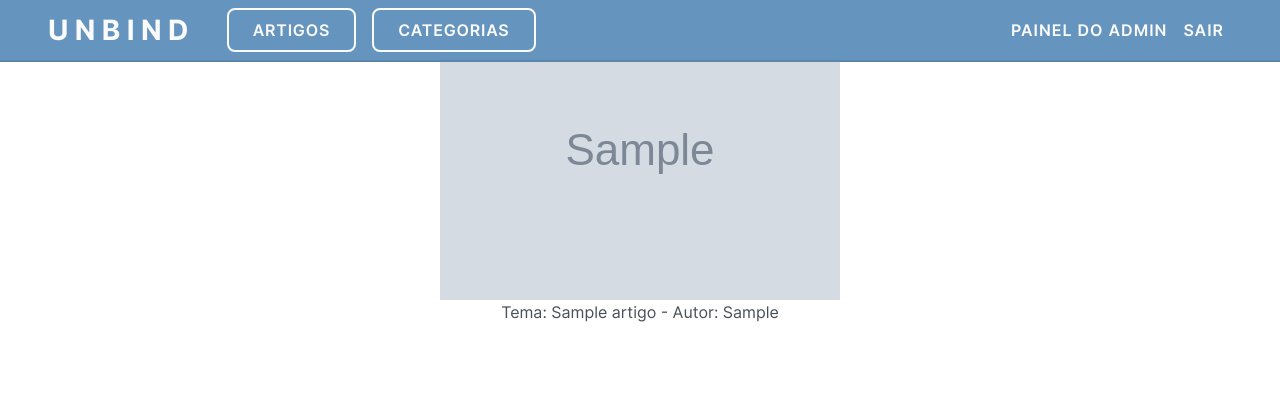
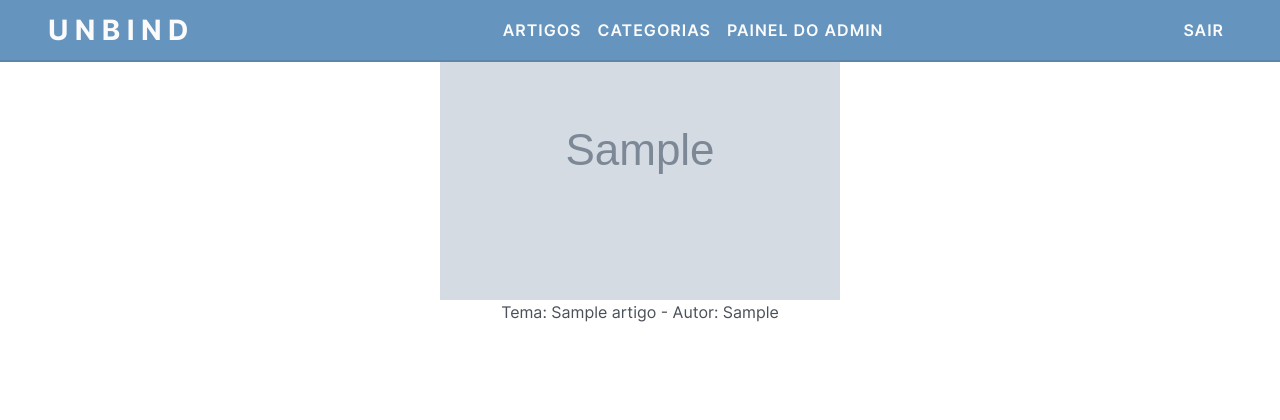
Before and after one commit to ads-unbind/unbind, a Django app: page /artigo/1 in a window 1280 px wide. Shown: the top 420 px of the page. Run offline with Django 3.2, Linux system fonts and the light colour scheme; a user stored in the database is signed in; tables that the repository leaves empty hold one stand-in row (values such as "Sample post"); grey boxes marked "Sample" are stand-in pictures; some libraries are stand-ins or nearby versions.

Commit message:
Corrige posição topicos artigo e categorias

```diff
--- a/src/templates/base.html
+++ b/src/templates/base.html
@@ -15,10 +15,6 @@
     {% block navbar %}
     <nav class="navbar navbar-expand-md fixed-top text-uppercase">
         <a class="navbar-brand unbind-brand text-light" href="{% url 'index' %}">UNBIND</a>
-        <div class="navbar-collapse order-1 order-md-0 dual-collapse2">
-            <a class="btn btn-outline-white pull-left ml-lg-3" href="{% url 'artigo:listar_artigos' %}">Artigos</a>
-            <a class="btn btn-outline-white pull-left ml-lg-3" href="{% url 'categoria:listar_categorias' %}">Categorias</a>
-        </div>
         {% if request.user and not request.user.is_authenticated %}
         <div class="justify-content-end">
             <ul class="navbar-nav mr-auto">
@@ -29,15 +25,23 @@
             </ul>
         </div>
         {% else %}
-        {% if user.is_superuser %}
+
         <div class="justify-content-between">
             <ul class="navbar-nav mr-auto">
                 <li class="nav-item">
+                    <a class="nav-link" href="{% url 'artigo:listar_artigos' %}">Artigos</a>
+                </li>
+                <li class="nav-item">
+                    <a class="nav-link" href="{% url 'categoria:listar_categorias' %}">Categorias</a>
+                </li>
+                {% if user.is_superuser %}
+                <li class="nav-item">
                     <a class="nav-link" href="{% url 'admin:index' %}">Painel do Admin</a>
                 </li>
+                {% endif %}
             </ul>
         </div>
-        {% endif %}
+
         <div class="justify-content-end">
             <ul class="navbar-nav mr-auto">
                 <li class="nav-item">
```
